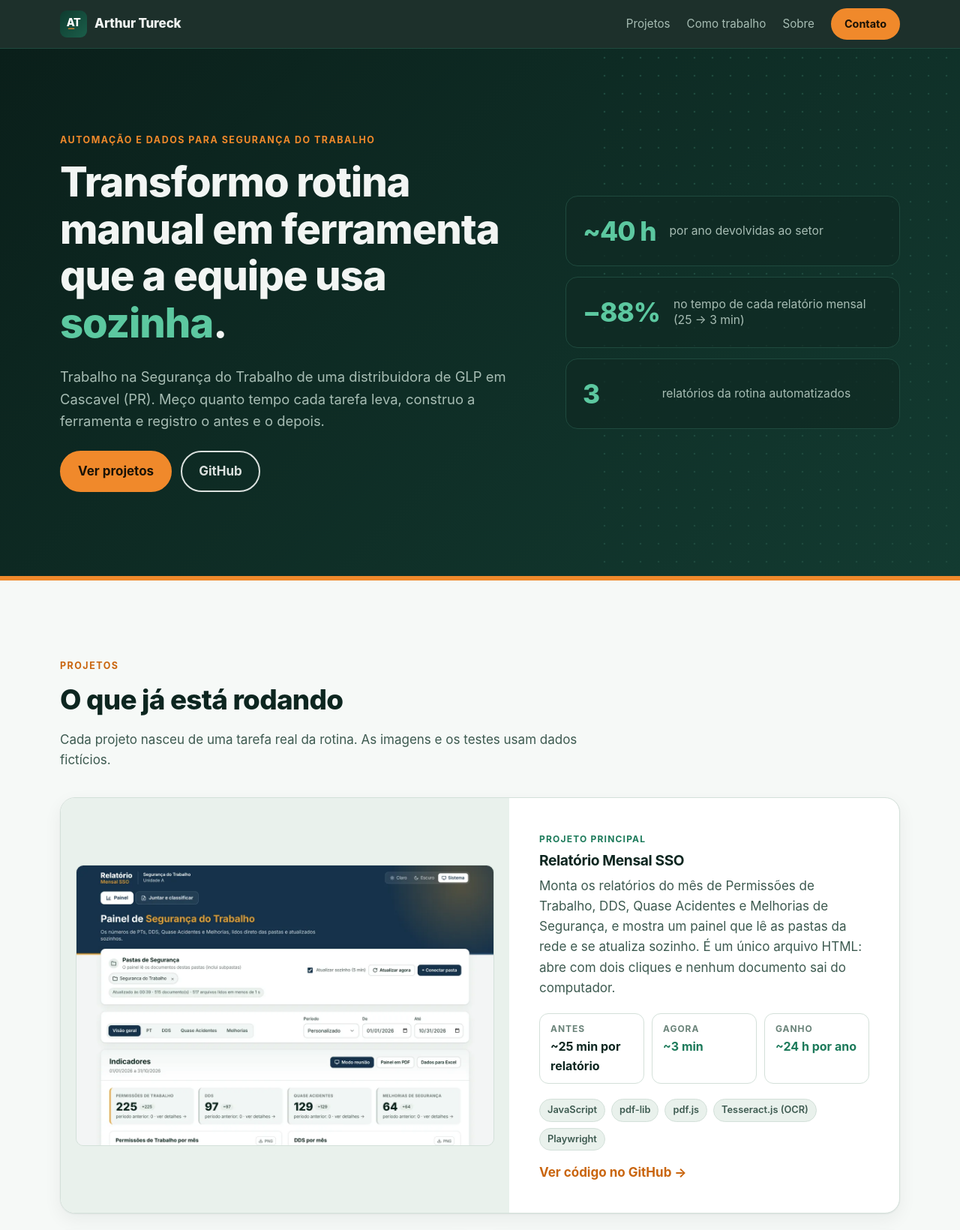
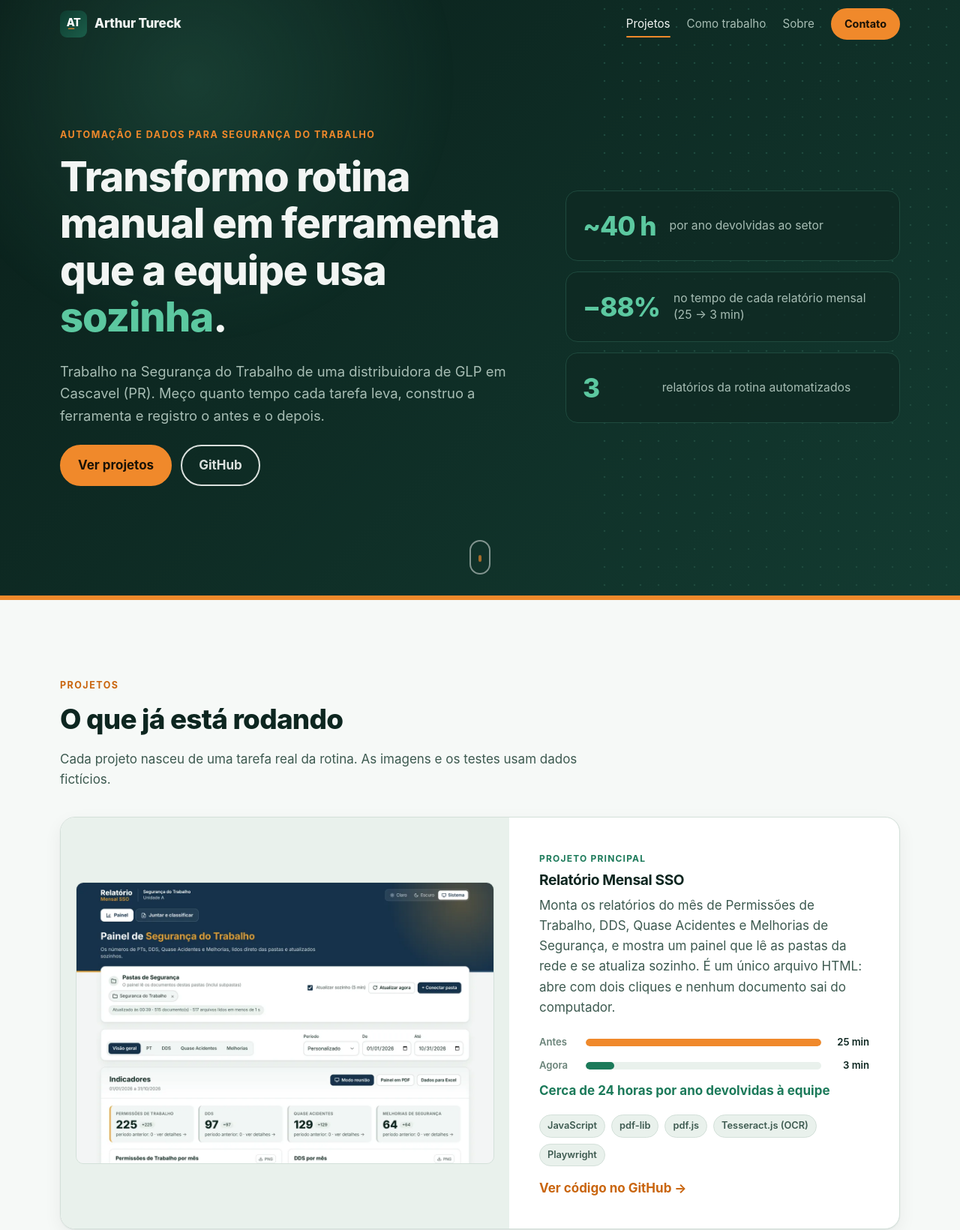
Before and after one commit to ArthurTureck/ArthurTureck.github.io, a plain HTML site: page index.html in a window 1280 px wide. Shown: the top 1640 px of the page at 75% size. Drawn offline with Linux system fonts and the light colour scheme.

Commit message:
Cara de landing page: entradas ao rolar, contadores, barras antes x agora, topo dinâmico e barra de progresso
Co-Authored-By: Claude Opus 5.5 <noreply@anthropic.com>
Claude-Session: https://claude.ai/code/session_014E8wdLiFiNqCpdZGCX9RAL

```diff
--- a/index.html
+++ b/index.html
@@ -13,10 +13,13 @@
   <meta property="og:url" content="https://arthurtureck.dev.br/">
   <meta property="og:type" content="website">
   <meta property="og:image" content="https://arthurtureck.dev.br/assets/img/painel-visao-geral.webp">
+  <script>document.documentElement.classList.add("js")</script>
   <link rel="stylesheet" href="style.css">
+  <script src="script.js" defer></script>
 </head>
 <body>
   <a class="pular" href="#conteudo">Pular para o conteúdo</a>
+  <div class="progresso" aria-hidden="true"><span></span></div>
 
   <header class="topo">
     <div class="largura topo-linha">
@@ -36,7 +39,7 @@
   <main id="conteudo">
     <section class="hero" id="inicio">
       <div class="largura hero-grade">
-        <div>
+        <div class="hero-texto">
           <p class="sobretitulo">Automação e dados para Segurança do Trabalho</p>
           <h1>Transformo rotina manual em ferramenta que a equipe usa <span class="destaque">sozinha</span>.</h1>
           <p class="lead">Trabalho na Segurança do Trabalho de uma distribuidora de GLP em Cascavel (PR). Meço quanto tempo cada tarefa leva, construo a ferramenta e registro o antes e o depois.</p>
@@ -46,20 +49,21 @@
           </div>
         </div>
         <ul class="numeros" aria-label="Impacto em números">
-          <li><strong>~40 h</strong><span>por ano devolvidas ao setor</span></li>
-          <li><strong>−88%</strong><span>no tempo de cada relatório mensal (25 → 3 min)</span></li>
-          <li><strong>3</strong><span>relatórios da rotina automatizados</span></li>
+          <li data-revelar><strong>~<span data-contar="40">40</span> h</strong><span>por ano devolvidas ao setor</span></li>
+          <li data-revelar><strong>−<span data-contar="88">88</span>%</strong><span>no tempo de cada relatório mensal (25 → 3 min)</span></li>
+          <li data-revelar><strong><span data-contar="3">3</span></strong><span>relatórios da rotina automatizados</span></li>
         </ul>
       </div>
+      <a class="rolar" href="#projetos" aria-label="Ir para os projetos"><span></span></a>
     </section>
 
     <section class="secao" id="projetos" aria-labelledby="t-projetos">
       <div class="largura">
-        <p class="sobretitulo">Projetos</p>
-        <h2 id="t-projetos">O que já está rodando</h2>
-        <p class="secao-lead">Cada projeto nasceu de uma tarefa real da rotina. As imagens e os testes usam dados fictícios.</p>
+        <p class="sobretitulo" data-revelar>Projetos</p>
+        <h2 id="t-projetos" data-revelar>O que já está rodando</h2>
+        <p class="secao-lead" data-revelar>Cada projeto nasceu de uma tarefa real da rotina. As imagens e os testes usam dados fictícios.</p>
 
-        <article class="projeto projeto-destaque">
+        <article class="projeto projeto-destaque" data-revelar>
           <figure class="projeto-img">
             <img src="assets/img/painel-visao-geral.webp" alt="Painel do Relatório Mensal SSO com gráficos do ano, usando dados fictícios" width="1200" height="806" loading="lazy">
           </figure>
@@ -67,11 +71,11 @@
             <p class="etiqueta">Projeto principal</p>
             <h3>Relatório Mensal SSO</h3>
             <p>Monta os relatórios do mês de Permissões de Trabalho, DDS, Quase Acidentes e Melhorias de Segurança, e mostra um painel que lê as pastas da rede e se atualiza sozinho. É um único arquivo HTML: abre com dois cliques e nenhum documento sai do computador.</p>
-            <dl class="antes-depois">
-              <div><dt>Antes</dt><dd>~25 min por relatório</dd></div>
-              <div><dt>Agora</dt><dd>~3 min</dd></div>
-              <div><dt>Ganho</dt><dd>~24 h por ano</dd></div>
-            </dl>
+            <div class="barras" role="img" aria-label="Tempo por relatório: antes 25 minutos, agora 3 minutos">
+              <div class="barra"><span class="rotulo">Antes</span><span class="trilho"><span class="enchimento antes" style="--v:1"></span></span><span class="valor">25 min</span></div>
+              <div class="barra"><span class="rotulo">Agora</span><span class="trilho"><span class="enchimento agora" style="--v:.12"></span></span><span class="valor">3 min</span></div>
+            </div>
+            <p class="ganho">Cerca de 24 horas por ano devolvidas à equipe</p>
             <ul class="tags" aria-label="Tecnologias">
               <li>JavaScript</li><li>pdf-lib</li><li>pdf.js</li><li>Tesseract.js (OCR)</li><li>Playwright</li>
             </ul>
@@ -80,20 +84,20 @@
         </article>
 
         <div class="galeria">
-          <figure>
+          <figure data-revelar>
             <img src="assets/img/ferramenta-juntar.webp" alt="Ferramenta Juntar e classificar, com dados fictícios" width="1200" height="806" loading="lazy">
             <figcaption>Juntar e classificar: junta a 1ª página de cada PDF do mês e confere a numeração.</figcaption>
           </figure>
-          <figure>
+          <figure data-revelar>
             <img src="assets/img/painel-quase-acidentes.webp" alt="Painel de Quase Acidentes por mês e gravidade, com dados fictícios" width="1200" height="806" loading="lazy">
             <figcaption>Painel de Quase Acidentes: por mês, dia da semana, gravidade e local.</figcaption>
           </figure>
         </div>
 
-        <h3 class="subtitulo-cartoes">Outros projetos</h3>
+        <h3 class="subtitulo-cartoes" data-revelar>Outros projetos</h3>
 
         <div class="cartoes">
-          <article class="cartao">
+          <article class="cartao" data-revelar>
             <div class="cartao-corpo">
               <p class="etiqueta">Módulo do Relatório SSO</p>
               <h3>Relatório semanal de DDS</h3>
@@ -103,7 +107,7 @@
             </div>
           </article>
 
-          <article class="cartao">
+          <article class="cartao" data-revelar>
             <div class="cartao-corpo">
               <p class="etiqueta">Módulo do Relatório SSO</p>
               <h3>Painel de indicadores (IPS)</h3>
@@ -113,7 +117,7 @@
             </div>
           </article>
 
-          <article class="cartao">
+          <article class="cartao" data-revelar>
             <div class="cartao-corpo">
               <p class="etiqueta">Python</p>
               <h3>Treinamentos NR e Juntar PTs</h3>
@@ -123,7 +127,7 @@
             </div>
           </article>
 
-          <article class="cartao">
+          <article class="cartao" data-revelar>
             <div class="cartao-corpo">
               <p class="etiqueta">Projeto de curso · ESPRO</p>
               <h3>Pet Coffee · Central da Turma</h3>
@@ -138,26 +142,26 @@
 
     <section class="secao secao-alt" id="como" aria-labelledby="t-como">
       <div class="largura">
-        <p class="sobretitulo">Método</p>
-        <h2 id="t-como">Como eu trabalho</h2>
+        <p class="sobretitulo" data-revelar>Método</p>
+        <h2 id="t-como" data-revelar>Como eu trabalho</h2>
         <ol class="passos">
-          <li><span>1</span><h3>Medir</h3><p>Antes de programar: quanto tempo a tarefa leva hoje e quantas vezes por mês acontece?</p></li>
-          <li><span>2</span><h3>Construir</h3><p>Testando os casos que costumam quebrar: arquivo corrompido, nome fora do padrão, papel escaneado de lado.</p></li>
-          <li><span>3</span><h3>Entregar</h3><p>Algo que a pessoa abre com dois cliques e usa sem precisar de mim.</p></li>
-          <li><span>4</span><h3>Registrar</h3><p>O antes e o depois em números, sempre pelo lado conservador.</p></li>
+          <li data-revelar><span>1</span><h3>Medir</h3><p>Antes de programar: quanto tempo a tarefa leva hoje e quantas vezes por mês acontece?</p></li>
+          <li data-revelar><span>2</span><h3>Construir</h3><p>Testando os casos que costumam quebrar: arquivo corrompido, nome fora do padrão, papel escaneado de lado.</p></li>
+          <li data-revelar><span>3</span><h3>Entregar</h3><p>Algo que a pessoa abre com dois cliques e usa sem precisar de mim.</p></li>
+          <li data-revelar><span>4</span><h3>Registrar</h3><p>O antes e o depois em números, sempre pelo lado conservador.</p></li>
         </ol>
       </div>
     </section>
 
     <section class="secao" id="sobre" aria-labelledby="t-sobre">
       <div class="largura sobre-grade">
-        <div>
-          <p class="sobretitulo">Sobre</p>
-          <h2 id="t-sobre">Quem sou</h2>
+        <div class="sobre-texto" data-revelar>
+          <p class="sobretitulo" data-revelar>Sobre</p>
+          <h2 id="t-sobre" data-revelar>Quem sou</h2>
           <p>Sou o Arthur, Jovem Aprendiz na Segurança do Trabalho da Copa Energia, no Centro Operativo de Cascavel (PR). Percebi que boa parte do dia ia em relatório montado à mão e em planilha difícil de manter, e comecei a resolver isso com programação.</p>
           <p>Hoje a técnica de segurança usa as ferramentas que construí no dia a dia, e o trabalho foi apresentado à gerência do Centro Operativo. Cursei dois semestres de Engenharia de Software e quero seguir na área de automação e dados.</p>
         </div>
-        <div class="ferramentas">
+        <div class="ferramentas" data-revelar>
           <h3>Ferramentas</h3>
           <ul class="tags tags-grandes">
             <li>Python</li><li>pandas</li><li>openpyxl</li><li>JavaScript</li><li>HTML e CSS</li><li>OCR (Tesseract)</li><li>Playwright</li><li>Git</li><li>Excel</li>
@@ -167,7 +171,7 @@
     </section>
 
     <section class="contato" id="contato" aria-labelledby="t-contato">
-      <div class="largura contato-caixa">
+      <div class="largura contato-caixa" data-revelar>
         <h2 id="t-contato">Bora conversar?</h2>
         <p>Se você tem uma rotina que toma horas da equipe, eu quero ouvir.</p>
         <div class="acoes">
@@ -186,6 +190,5 @@
       <p>© <span id="ano">2026</span> Arthur Tureck</p>
     </div>
   </footer>
-  <script>document.getElementById('ano').textContent = new Date().getFullYear();</script>
 </body>
 </html>
--- /dev/null
+++ b/script.js
@@ -0,0 +1,89 @@
+/* Efeitos de rolagem da landing page.
+   Sem JavaScript, tudo aparece normal (a classe "js" só entra quando o script roda). */
+(function () {
+  const raiz = document.documentElement;
+  const semMovimento = window.matchMedia('(prefers-reduced-motion: reduce)').matches;
+
+  document.addEventListener('DOMContentLoaded', () => {
+    const ano = document.getElementById('ano');
+    if (ano) ano.textContent = new Date().getFullYear();
+
+    const topo = document.querySelector('.topo');
+    const barra = document.querySelector('.progresso span');
+    const hero = document.querySelector('.hero');
+
+    /* 1. Topo que muda ao descer + barra de progresso + leve paralaxe no hero */
+    let agendado = false;
+    function aoRolar() {
+      agendado = false;
+      const y = window.scrollY;
+      const total = raiz.scrollHeight - window.innerHeight;
+      if (topo) topo.classList.toggle('rolado', y > 24);
+      if (barra) barra.style.transform = `scaleX(${total > 0 ? Math.min(y / total, 1) : 0})`;
+      if (hero && !semMovimento && y < window.innerHeight * 1.2) {
+        hero.style.setProperty('--desloca', `${y * 0.25}px`);
+        hero.style.setProperty('--some', Math.max(1 - y / (window.innerHeight * 0.9), 0).toFixed(3));
+      }
+    }
+    window.addEventListener('scroll', () => {
+      if (!agendado) { agendado = true; requestAnimationFrame(aoRolar); }
+    }, { passive: true });
+    aoRolar();
+
+    /* 2. Elementos aparecem ao entrar na tela, em cascata dentro do mesmo grupo */
+    const itens = document.querySelectorAll('[data-revelar]');
+    if (!('IntersectionObserver' in window) || semMovimento) {
+      itens.forEach((el) => el.classList.add('visivel'));
+    } else {
+      const pais = new Map();
+      itens.forEach((el) => {
+        const pai = el.parentElement;
+        const i = pais.get(pai) || 0;
+        el.style.setProperty('--atraso', `${Math.min(i, 5) * 90}ms`);
+        pais.set(pai, i + 1);
+      });
+      const obs = new IntersectionObserver((entradas) => {
+        entradas.forEach((e) => {
+          if (e.isIntersecting) { e.target.classList.add('visivel'); obs.unobserve(e.target); }
+        });
+      }, { threshold: 0.15, rootMargin: '0px 0px -40px 0px' });
+      itens.forEach((el) => obs.observe(el));
+    }
+
+    /* 3. Números que contam até o valor */
+    const numeros = document.querySelectorAll('[data-contar]');
+    function contar(el) {
+      const fim = Number(el.dataset.contar);
+      if (semMovimento) { el.textContent = fim; return; }
+      const dur = 1400, ini = performance.now();
+      function passo(t) {
+        const p = Math.min((t - ini) / dur, 1);
+        const suave = 1 - Math.pow(1 - p, 3);
+        el.textContent = Math.round(fim * suave);
+        if (p < 1) requestAnimationFrame(passo);
+      }
+      el.textContent = '0';
+      requestAnimationFrame(passo);
+    }
+    if ('IntersectionObserver' in window) {
+      const obsN = new IntersectionObserver((entradas) => {
+        entradas.forEach((e) => { if (e.isIntersecting) { contar(e.target); obsN.unobserve(e.target); } });
+      }, { threshold: 0.6 });
+      numeros.forEach((el) => obsN.observe(el));
+    }
+
+    /* 4. Menu marca a seção em que a pessoa está */
+    const links = [...document.querySelectorAll('nav a[href^="#"]')];
+    const secoes = links.map((a) => document.querySelector(a.getAttribute('href'))).filter(Boolean);
+    if ('IntersectionObserver' in window && secoes.length) {
+      const obsS = new IntersectionObserver((entradas) => {
+        entradas.forEach((e) => {
+          if (e.isIntersecting) {
+            links.forEach((a) => a.classList.toggle('ativo', a.getAttribute('href') === `#${e.target.id}`));
+          }
+        });
+      }, { rootMargin: '-45% 0px -50% 0px' });
+      secoes.forEach((s) => obsS.observe(s));
+    }
+  });
+})();
--- a/style.css
+++ b/style.css
@@ -36,7 +36,7 @@
 }
 
 * { box-sizing: border-box; }
-html { scroll-behavior: smooth; scroll-padding-top: 72px; }
+html { scroll-behavior: smooth; scroll-padding-top: 64px; }
 @media (prefers-reduced-motion: reduce) { html { scroll-behavior: auto; } }
 body {
   margin: 0;
@@ -62,12 +62,31 @@ p { margin: 0 0 1em; }
 
 /* Topo */
 .topo {
-  position: sticky; top: 0; z-index: 5;
-  background: color-mix(in srgb, var(--hero-1) 92%, transparent);
-  backdrop-filter: blur(10px);
-  border-bottom: 1px solid #1F4A3E;
+  position: fixed; top: 0; left: 0; right: 0; z-index: 5;
+  background: transparent;
+  border-bottom: 1px solid transparent;
   color: var(--hero-texto);
+  transition: background .3s ease, border-color .3s ease, box-shadow .3s ease;
 }
+.topo.rolado, html:not(.js) .topo {
+  background: color-mix(in srgb, var(--hero-1) 90%, transparent);
+  backdrop-filter: blur(12px);
+  border-bottom-color: #1F4A3E;
+  box-shadow: 0 6px 24px rgba(0, 0, 0, .18);
+}
+.topo-linha { transition: height .3s ease; }
+.topo.rolado .topo-linha { height: 56px; }
+nav a.ativo { color: var(--hero-texto); }
+nav a:not(.botao) { position: relative; }
+nav a:not(.botao)::after {
+  content: ""; position: absolute; left: 0; right: 0; bottom: -6px; height: 2px; border-radius: 2px;
+  background: var(--laranja-forte); transform: scaleX(0); transition: transform .25s ease;
+}
+nav a.ativo::after, nav a:not(.botao):hover::after { transform: scaleX(1); }
+
+/* Barra de progresso da leitura */
+.progresso { position: fixed; top: 0; left: 0; right: 0; height: 3px; z-index: 6; pointer-events: none; }
+.progresso span { display: block; height: 100%; background: var(--laranja-forte); transform-origin: left; transform: scaleX(0); }
 .topo-linha { display: flex; align-items: center; justify-content: space-between; height: 64px; gap: 16px; }
 .marca { display: flex; align-items: center; gap: 10px; font-weight: 800; text-decoration: none; letter-spacing: -0.01em; }
 .marca img { border-radius: 9px; }
@@ -96,14 +115,34 @@ nav .botao { color: #1A1206; }
   position: relative; overflow: hidden;
   background: linear-gradient(135deg, var(--hero-1), var(--hero-2));
   color: var(--hero-texto);
-  padding: clamp(56px, 9vw, 112px) 0;
+  min-height: 100svh; display: flex; align-items: center;
+  padding: 120px 0 96px;
   border-bottom: 6px solid var(--laranja-forte);
 }
+.hero::before {
+  content: ""; position: absolute; width: 60vmax; height: 60vmax; left: -15vmax; top: -25vmax;
+  background: radial-gradient(circle, rgba(92, 200, 160, .16), transparent 60%);
+  transform: translateY(calc(var(--desloca, 0px) * .6)); pointer-events: none;
+  animation: respira 9s ease-in-out infinite alternate;
+}
+@keyframes respira { to { transform: translate(6vmax, calc(var(--desloca, 0px) * .6 + 4vmax)) scale(1.1); } }
+.hero-texto, .numeros { transform: translateY(calc(var(--desloca, 0px) * -.25)); opacity: var(--some, 1); }
 .hero::after {
   content: ""; position: absolute; top: 0; right: 0; bottom: 0; width: 38%;
   background-image: radial-gradient(#1E4A3E 1.4px, transparent 1.6px);
   background-size: 24px 24px; pointer-events: none;
+  transform: translateY(calc(var(--desloca, 0px) * .4));
 }
+.rolar {
+  position: absolute; left: 50%; bottom: 28px; translate: -50% 0; z-index: 1;
+  width: 28px; height: 46px; border: 2px solid rgba(242, 245, 243, .5); border-radius: 16px;
+  opacity: var(--some, 1);
+}
+.rolar span {
+  position: absolute; left: 50%; top: 8px; width: 4px; height: 9px; margin-left: -2px; border-radius: 2px;
+  background: var(--laranja-forte); animation: rola 1.8s ease-in-out infinite;
+}
+@keyframes rola { 0% { opacity: 0; transform: translateY(0); } 30% { opacity: 1; } 100% { opacity: 0; transform: translateY(16px); } }
 .hero > .largura { position: relative; z-index: 1; }
 .hero-grade { display: grid; grid-template-columns: 1.35fr 1fr; gap: clamp(32px, 6vw, 72px); align-items: center; }
 @media (max-width: 860px) { .hero-grade { grid-template-columns: 1fr; } }
@@ -119,7 +158,7 @@ nav .botao { color: #1A1206; }
   padding: 18px 22px; display: grid; grid-template-columns: auto 1fr; align-items: center; gap: 18px;
 }
 .numeros strong { font-size: 2.2rem; font-weight: 800; letter-spacing: -0.03em; color: #5CC8A0; min-width: 3.6ch; }
-.numeros span { color: var(--hero-suave); font-size: .98rem; line-height: 1.4; }
+.numeros li > span { color: var(--hero-suave); font-size: .98rem; line-height: 1.4; }
 
 /* Seções */
 .secao { padding: clamp(64px, 9vw, 104px) 0; }
@@ -205,3 +244,38 @@ nav .botao { color: #1A1206; }
 /* Rodapé */
 .rodape { border-top: 1px solid var(--borda); padding: 32px 0 40px; font-size: .88rem; color: var(--fraco); }
 .rodape p { margin: 0 0 6px; }
+
+/* Entrada ao rolar */
+.js [data-revelar] {
+  opacity: 0; transform: translateY(28px);
+  transition: opacity .7s cubic-bezier(.2, .7, .2, 1) var(--atraso, 0ms), transform .7s cubic-bezier(.2, .7, .2, 1) var(--atraso, 0ms);
+}
+.js [data-revelar].visivel { opacity: 1; transform: none; }
+.hero .numeros li[data-revelar] { transform: translateX(28px); }
+.hero .numeros li[data-revelar].visivel { transform: none; }
+
+/* Interações dos cartões e imagens */
+.cartao, .passos li, .projeto { transition: transform .25s ease, box-shadow .25s ease, border-color .25s ease; }
+.js .cartao.visivel:hover, .js .passos li.visivel:hover { transform: translateY(-4px); border-color: var(--menta); box-shadow: 0 14px 34px rgba(13, 38, 32, .12); }
+.projeto-img, .galeria figure { overflow: hidden; }
+.projeto-img img, .galeria img { transition: transform .6s ease; }
+.projeto:hover .projeto-img img, .galeria figure:hover img { transform: scale(1.03); }
+
+/* Barras antes x agora */
+.barras { display: grid; gap: 10px; margin: 22px 0 10px; }
+.ganho { font-weight: 700; color: var(--menta) !important; margin-bottom: 18px; }
+.barra { display: grid; grid-template-columns: 52px 1fr 54px; align-items: center; gap: 10px; font-size: .82rem; color: var(--fraco); font-weight: 600; }
+.trilho { height: 10px; border-radius: 99px; background: var(--fundo-alt); overflow: hidden; }
+.enchimento { display: block; height: 100%; border-radius: 99px; width: calc(var(--v) * 100%); transform-origin: left; }
+.enchimento.antes { background: var(--laranja-forte); }
+.enchimento.agora { background: var(--menta); }
+.valor { text-align: right; color: var(--texto); }
+.js .projeto .enchimento { transform: scaleX(0); transition: transform 1.1s cubic-bezier(.2, .7, .2, 1) .35s; }
+.js .projeto.visivel .enchimento { transform: scaleX(1); }
+.js .projeto.visivel .enchimento.agora { transition-delay: .7s; }
+
+@media (prefers-reduced-motion: reduce) {
+  .js [data-revelar], .hero .numeros li[data-revelar] { opacity: 1; transform: none; transition: none; }
+  .hero::before, .rolar span { animation: none; }
+  .js .projeto .enchimento { transform: none; transition: none; }
+}
```
